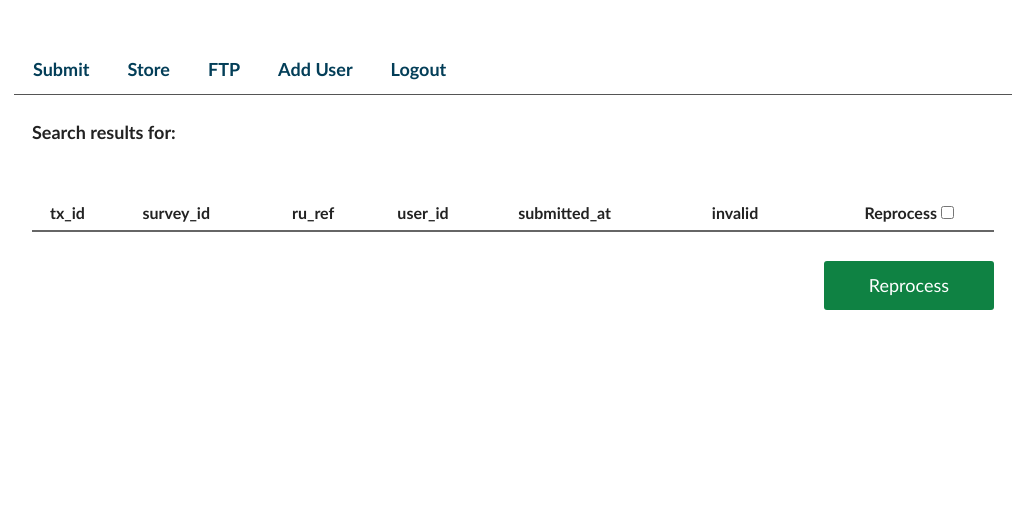
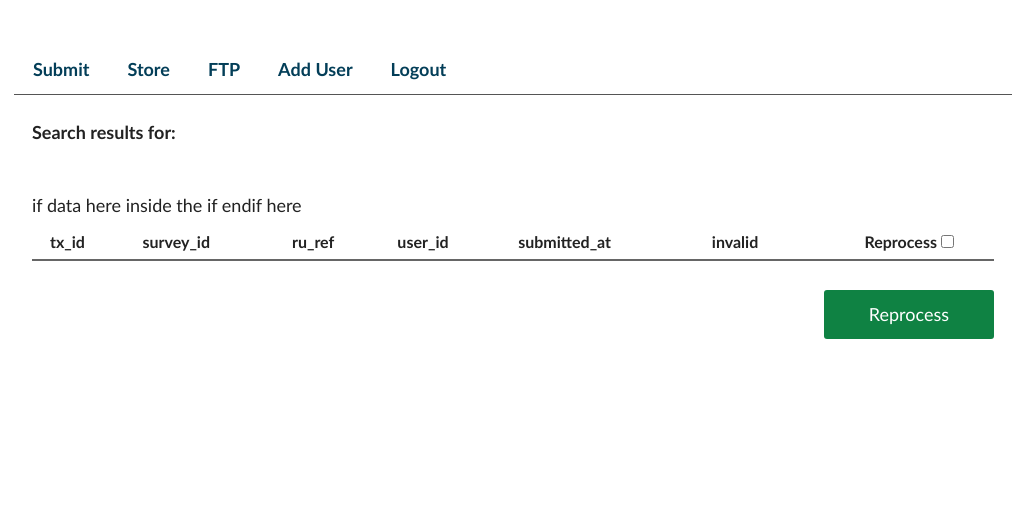
Before and after one commit to ONSdigital/sdx-console, a Flask app: page /store/page/1 in a window 1280 px wide. Shown: the part 158-688 px from the top of the page, without its empty margins (127-1152 px from the left). Run offline with Flask 2, Linux system fonts and the light colour scheme; the visitor is signed in with stand-in values (Sample User, id 1); data comes from the database, SQL or seed files in the repository; data that the repository does not hold is empty; some libraries are stand-ins or nearby versions.

Commit message:
add info to test pre-prod

```diff
--- a/console/templates/store_data.html
+++ b/console/templates/store_data.html
@@ -33,6 +33,7 @@
         </thead>
         <tbody>
           <form id="reprocess-form" name='reprocess-form' class="form-horizontal" method='POST' action="/reprocess">
+            if data here
             {% if data %}
               {% for item in data.items %}
                 <tr class="table__row">
@@ -47,6 +48,8 @@
                 </td>
                 </tr>
               {% endfor %}
+
+              inside the if
 
               {% for page in data.iter_pages(left_edge=3, right_edge=3, left_current=3, right_current=3) %}
                 {% if page %}
@@ -66,6 +69,7 @@
                   </tr>
               </tbody>
             {% endif %}
+            endif here
           </form>
         </tbody>
       </table>
```
